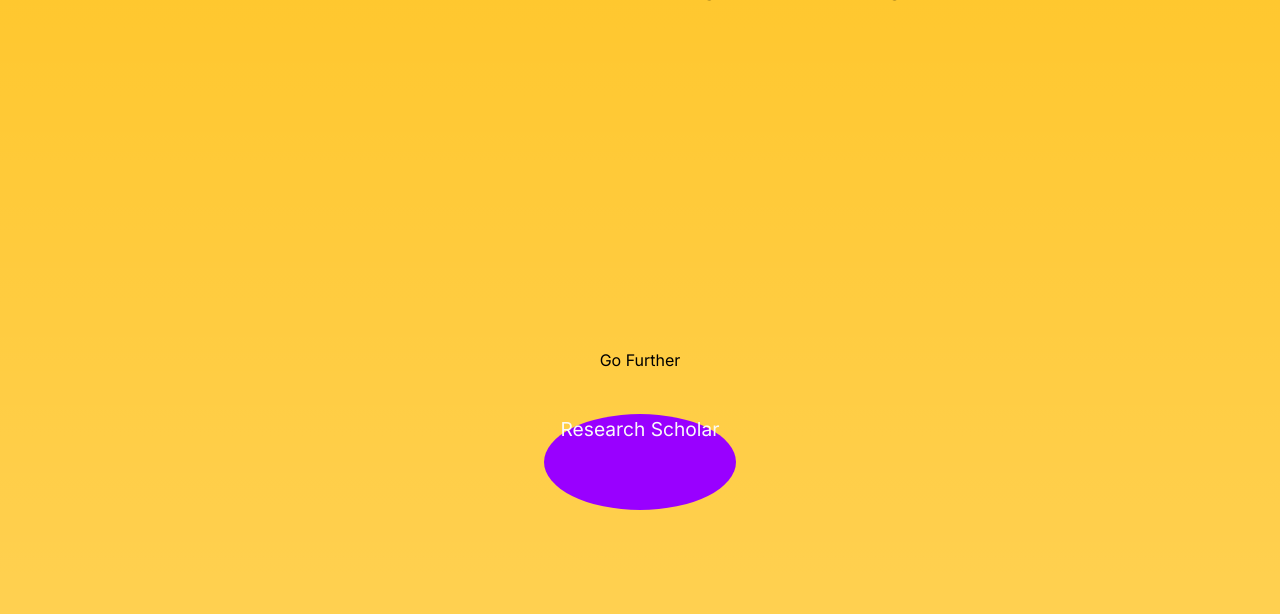
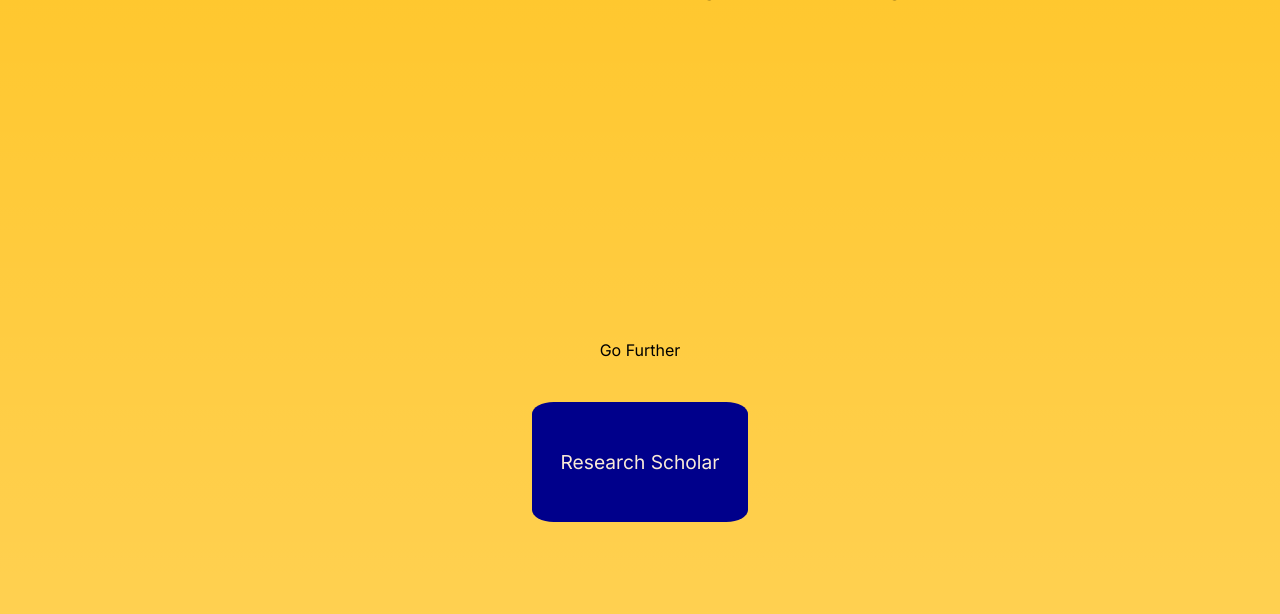
Before and after one commit to diamondcodebase/ox-app, a Next.js app: page /aboutMe in a window 1280 px wide. Both pictures are taken after a click on the button "Go Further". Shown: the part 859-1473 px from the top of the page. Built offline with nearby package versions, Linux system fonts and the light colour scheme.

Commit message:
modify TimeLineButton component

```diff
--- a/src/components/TimeLineButton.css
+++ b/src/components/TimeLineButton.css
@@ -1,12 +1,13 @@
-.box {
+.roleBox {
     display: flex;
-    flex-direction: column;
-    width: 80px;
-    height: 80px;
+    flex-direction: row;
+    width: 180px;
+    height: 100px;
     border-radius: 10%;
     background-color: darkblue;
     color:antiquewhite;
     padding: 20;
-    margin:10;
+    margin: 20;
     align-items: center;
+    justify-content: center;
 }
--- a/src/components/TimeLineButton.js
+++ b/src/components/TimeLineButton.js
@@ -6,10 +6,11 @@ export default function TimeLineButton() {
     const [round, setRound] = useState(0);
 
     return (
-    <div className="main flex flex-row items-center justify-between"
+    <div
     style={{
         height: '100vh',
         display: 'flex',
+        flexDirection: 'column',
         justifyContent: 'center',
         alignItems: 'center',
         backgroundSize: 'cover',
@@ -26,9 +27,17 @@ export default function TimeLineButton() {
         </div>
 
         <AnimatePresence>
+            <div
+                style={{
+                    display: 'flex',
+                    flexDirection: 'row',
+                    justifyContent: 'center',
+                    alignItems: 'center',
+                }}
+            >
                 {round > 0 ? (
                     <motion.div
-                className="box"
+                        className="roleBox"
                         initial={{ opacity: 0, scale: 0.8 }}
                         animate={{ opacity: 1, scale: 1.2 }}
                     >
@@ -37,7 +46,7 @@ export default function TimeLineButton() {
                 ) : null}
                 {round > 1 ? (
                     <motion.div
-                className="box"
+                        className="roleBox"
                         initial={{ opacity: 0, scale: 0.8 }}
                         animate={{ opacity: 1, scale: 1.2 }}
                     >
@@ -46,7 +55,7 @@ export default function TimeLineButton() {
                 ) : null}
                 {round > 2 ? (
                     <motion.div
-                className="box"
+                        className="roleBox"
                         initial={{ opacity: 0, scale: 0.8 }}
                         animate={{ opacity: 1, scale: 1.2 }}
                     >
@@ -55,7 +64,7 @@ export default function TimeLineButton() {
                 ) : null}
                 {round > 3 ? (
                     <motion.div
-                className="box"
+                        className="roleBox"
                         initial={{ opacity: 0, scale: 0.8 }}
                         animate={{ opacity: 1, scale: 1.2 }}
                     >
@@ -64,13 +73,14 @@ export default function TimeLineButton() {
                 ) : null}
                 {round > 4 ? (
                     <motion.div
-                className="box"
+                        className="roleBox"
                         initial={{ opacity: 0, scale: 0.8 }}
                         animate={{ opacity: 1, scale: 1.2 }}
                     >
                         {"Software Analyst"}
                     </motion.div>
                 ) : null}
+            </div>
         </AnimatePresence>
     </div>
   );
```
Also changed, not shown: src/components/ExploringButton.css (deleted, +0 -8 lines). Lines whose indentation alone changed are shown as unchanged.
